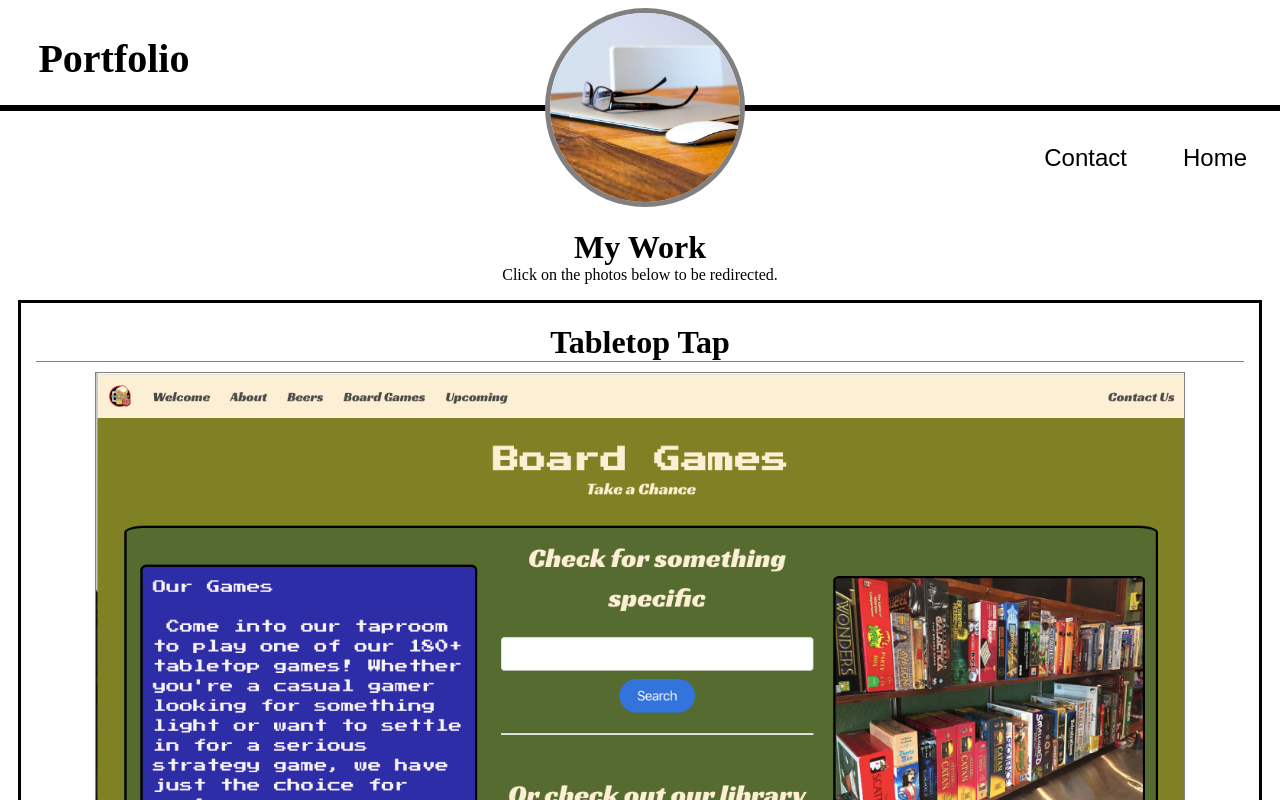
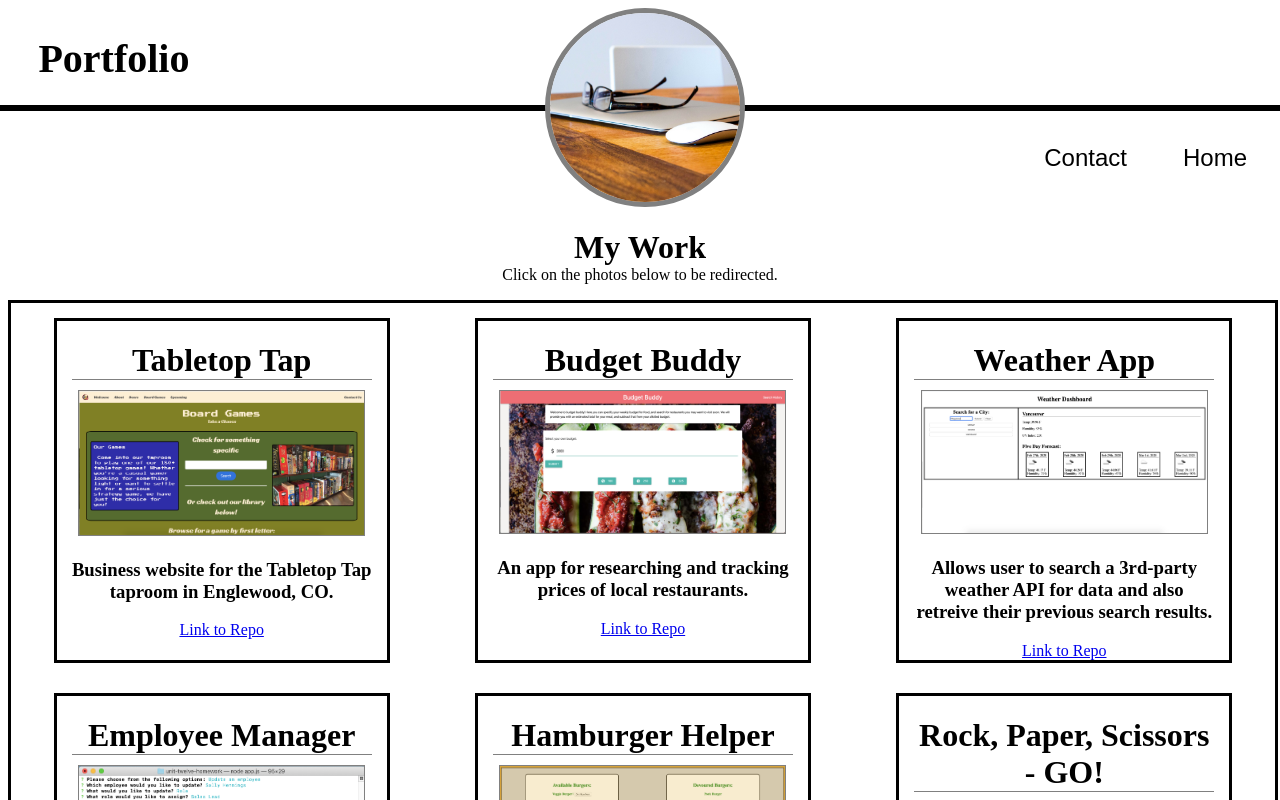
Before and after one commit to BestBroBradley/react-profile, a React (Create React App) app: page /portfolio in a window 1280 px wide. Shown: the top 800 px of the page. Built offline with nearby package versions, Linux system fonts and the light colour scheme; the HTML template or start-up script is replaced by a standard one; a web font is replaced by a local one.

Commit message:
Fixed flexbox issue

```diff
--- a/src/components/pages/Portfolio.js
+++ b/src/components/pages/Portfolio.js
@@ -16,9 +16,9 @@ export const Portfolio = () => {
                 alt="computer and eyeglasses"
             />
             <PortfolioWrapper>
-                <div className="container">
                     <h1>My Work</h1>
                     <p>Click on the photos below to be redirected.</p>
+                <div className="container">
                     {portfolio.map((project) =>
                         <Card
                             key={project.id}
--- a/src/styles/index.js
+++ b/src/styles/index.js
@@ -260,22 +260,24 @@ export const ContactWrapper = styled.div`
 `
 
 export const PortfolioWrapper = styled.div`
+font-family: ${font};
+text-align: center;
+
+        .container {
         width: 100%;
         margin: auto;
-        font-family: ${font};
         display: flex;
         justify-content: space-around;
+        border: 3px solid black;
         flex-wrap: wrap;
+        flex-direction: row;
         text-align: center;
-
-        .container {
-            @media only screen and (max-width: 400px) {
+        @media only screen and (max-width: 400px) {
                 border-top: 5px solid black
                 margin-top: 30px;
 
             }
         }
-
 
         h1 {
             margin-bottom: 0
@@ -287,9 +289,9 @@ export const PortfolioWrapper = styled.div`
 `
 
 export const CardWrapper = styled.div`
-    flex: 1;
+    flex-basis: 300px;
     border: 3px solid black;
-    margin: 15px 10px;
+    margin: 15px auto;
     padding: 0 15px;
 
     a {
@@ -312,7 +314,7 @@ export const CardWrapper = styled.div`
 export const ImgWrapper = styled.div`
 
     .port-img {
-        width: 90%;
+        width: 95%;
         border: 1px solid grey
     }
 `
```
